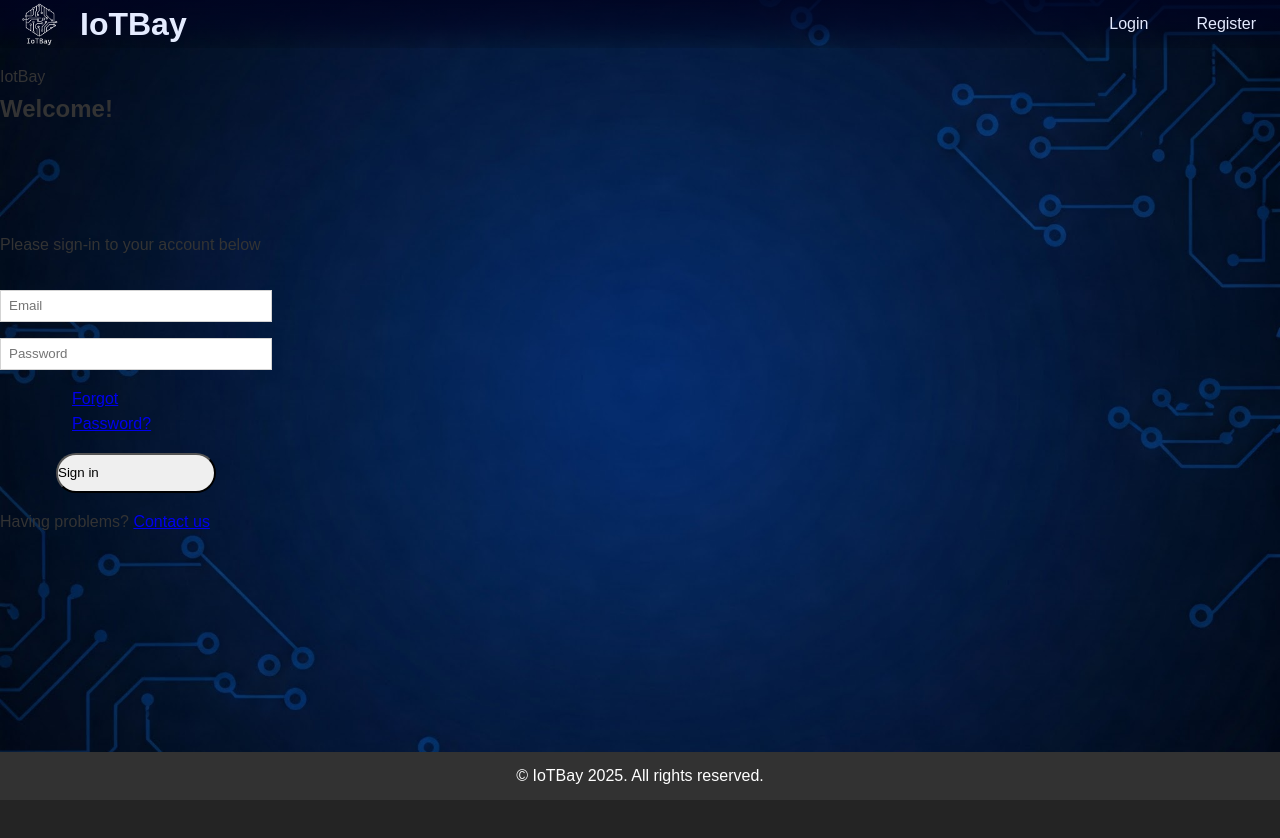
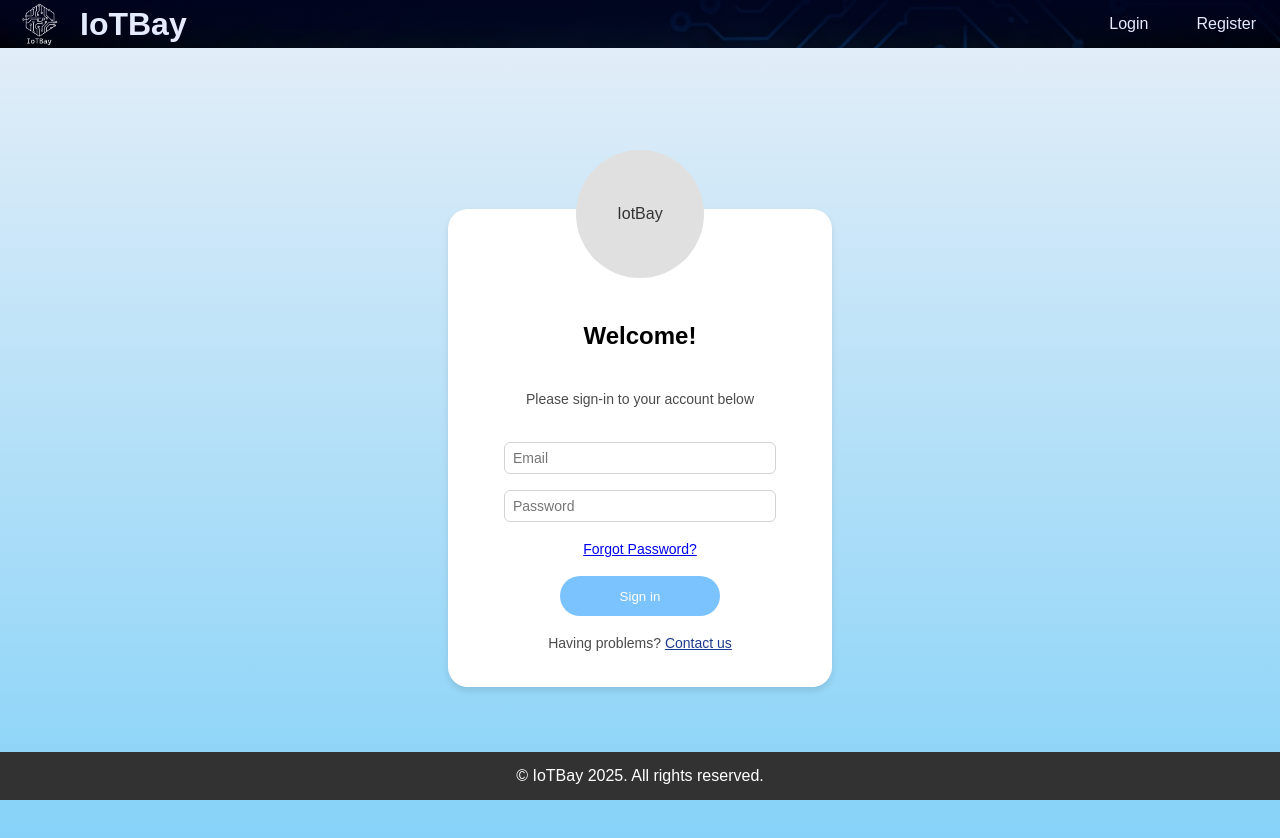
Before and after one commit to YM2992/IoTBay, a React (Vite) app in the folder Client/: page /login in a window 1280 px wide. Shown: the top 838 px of the page. Before the commit the page ends 800 px from the top, so only its background shows below. Built offline with nearby package versions, Linux system fonts and the light colour scheme.

Commit message:
update login.jsx & login.css

```diff
--- a/Client/src/pages/Login.css
+++ b/Client/src/pages/Login.css
@@ -1,8 +1,132 @@
-.div {
-    background-color: black;
-}
+/* Container for the login screen */
+.login-container {
+    display: flex;
+    align-items: center;
+    justify-content: center;
+    height: 100vh;
+    width: 100%;
+    background: linear-gradient(to bottom, #e1edf8, #85d2f8);
+  }
 
-.input {
+  /* Card for login form */
+  .login-card {
+    background-color: white;
+    padding: 2rem;
+    align-items: center;
+    border-radius: 1.25rem;
+    box-shadow: 0 4px 6px rgba(0, 0, 0, 0.1);
+    width: 24rem;
+  }
+
+  /* Flex container for centering content */
+  .center-content {
+    display: flex;
+    justify-content: center;
+    flex-direction: column;
+    align-items: center;
+  }
+
+  /* Profile icon container */
+  .profile-icon {
+    position: absolute;
+    transform: translateY(-8.5rem);
+    width: 8rem;
+    height: 8rem;
+    background-color: #e0e0e0;
+    border-radius: 50%;
+    display: flex;
+    justify-content: center;
+    align-items: center;
+    margin-top: 1rem;
+  }
+
+  /* Welcome text */
+  .welcome-text {
+    font-size: 1.5rem;
+    color: black;
+    font-weight: 600;
+    margin-top: 4.75rem;
+  }
+
+  /* Info text */
+  .info-text {
+    color: #4b4b4b;
+    font-size: 0.875rem;
+    margin-bottom: 2rem;
+    padding-top: 2rem;
+  }
+
+  /* Input container */
+  .input-container {
+    display: flex;
+    flex-direction: column;
+    margin-bottom: 1rem;
+    width: 17rem;
+    margin-left: auto;
+    margin-right: auto;
+    justify-content: space-between;
+    gap: 1rem;
+  }
+
+  /* Input styles */
+  .input-field {
+    padding-left: 0.5rem;
+    height: 2rem;
+    border: 1px solid #d3d3d3;
+    border-radius: 0.375rem;
+    width: 100%;
+    font-size: 0.875rem;
+    color: black;
+    background-color: white;
+
+  }
+
+  /* Forgot password link */
+  .forgot-password {
+    text-align: right;
+    font-size: 0.875rem;
+    color: #1e3a8a;
+    display: flex;
+    flex-direction: column;
+    width: 8rem;
+    margin-left: auto;
+    margin-right: auto;
+    align-items: center;
+  }
+
+  /* Sign in button */
+  .sign-in-btn {
+    width: 10rem;
+    height: 2.5rem;
+    background-color: #7bc3ff;
+    color: white;
+    border-radius: 1.5rem;
+    display: flex;
+    justify-content: center;
+    align-items: center;
+    margin-top: 1rem;
+    margin-bottom: 1rem;
+    margin-left: auto;
+    margin-right: auto;
+    transition: background-color 0.3s ease;
+    border: none;
+  }
+
+  .sign-in-btn:hover {
+    background-color: #2563eb;
+  }
+
+  /* Contact us link */
+  .contact-us {
     text-align: center;
-    width: 5;
-}
+    color: #4b4b4b;
+    margin-top: 1rem;
+    font-size: 0.875rem;
+
+  }
+
+  .contact-us a {
+    color: #1e3a8a;
+    font-size: 0.875rem;
+
+  }
--- a/Client/src/pages/Login.jsx
+++ b/Client/src/pages/Login.jsx
@@ -3,116 +3,33 @@ import "./Login.css";
 
 function Login() {
   return (
-    <div className="flex items-center justify-center h-screen w-full bg-gradient-to-b from-blue-200 to-blue-400">
-      <div className="bg-white p-8 rounded-2xl shadow-lg w-96">
-        <div className="flex justify-center">
-          <div className="flex flex-col items-center">
-            <div
-              className="absolute -translate-y-[5rem] w-32 h-32 bg-gray-200 rounded-full flex items-center justify-center"
-              style={{
-                marginTop: "1rem",
-              }}
-            >
-              <span className="text-xl font-bold justify-center text-black">
-                IotBay
-              </span>
-            </div>
-            <h2
-              className="text-2xl text-black font-semibold translate-y-[4.75rem]"
-              style={{}}
-            >
-              Welcome!
-            </h2>
-            <p
-              className="text-gray-600 text-sm"
-              style={{
-                marginBottom: "2rem",
-                paddingTop: "6.5rem",
-              }}
-            >
-              Please sign-in to your account below
-            </p>
+    <div className="login-container">
+      <div className="login-card">
+        <div className="center-content">
+          <div className="profile-icon">
+            <span className="text-xl font-bold text-black">IotBay</span>
           </div>
+          <h2 className="welcome-text">Welcome!</h2>
+          <p className="info-text">Please sign-in to your account below</p>
         </div>
-        <div
-          style={{
-            display: "flex",
-            flexDirection: "column",
-            marginBottom: "1rem",
-            width: "17rem",
-            marginLeft: "auto",
-            marginRight: "auto",
-            justifyContent: "space-between",
-            gap: "1rem",
-          }}
-        >
-          <input
-            type="email"
-            placeholder="Email"
-            className=" text-sm w-full text-black border rounded-lg focus:outline-none focus:ring-2 focus:ring-blue-500"
-            style={{
-              paddingLeft: "0.5rem",
-              height: "2rem",
-              border: "1px solid",
-              borderColor: "#d3d3d3",
-            }}
-          />
+
+        <div className="input-container">
+          <input type="email" placeholder="Email" className="input-field" />
           <input
             type="password"
             placeholder="Password"
-            className="text-sm w-full border text-black rounded-lg mb-4 focus:outline-none focus:ring-2 focus:ring-blue-500"
-            style={{
-              paddingLeft: "0.5rem",
-              height: "2rem",
-              border: "1px solid",
-              borderColor: "#d3d3d3",
-            }}
+            className="input-field"
           />
         </div>
-        <div className="text-right">
-          <a
-            href="#"
-            className="text-blue-500 text-sm "
-            style={{
-              display: "flex",
-              flexDirection: "column",
-              width: "8rem",
-              marginLeft: "auto",
-              marginRight: "auto",
-              alignItems: "center",
-            }}
-          >
-            Forgot Password?
-          </a>
+
+        <div className="forgot-password">
+          <a href="#">Forgot Password?</a>
         </div>
-        <button
-          className="w-full bg-blue-300 text-white rounded-lg hover:bg-blue-700 transition"
-          style={{
-            display: "flex",
-            flexDirection: "column",
-            marginTop: "1rem",
-            marginBottom: "1rem",
-            width: "10rem",
-            height: "2.5rem",
-            borderRadius: "3rem",
-            marginLeft: "auto",
-            marginRight: "auto",
-            justifyContent: "center",
-            gap: "1rem",
-          }}
-        >
-          Sign in
-        </button>
-        <p
-          className="text-center text-gray-600 mt-4 text-sm"
-          style={{
-            marginBottom: "1rem",
-          }}
-        >
-          Having problems?{" "}
-          <a href="#" className="text-blue-500">
-            Contact us
-          </a>
+
+        <button className="sign-in-btn">Sign in</button>
+
+        <p className="contact-us">
+          Having problems? <a href="#">Contact us</a>
         </p>
       </div>
     </div>
```
